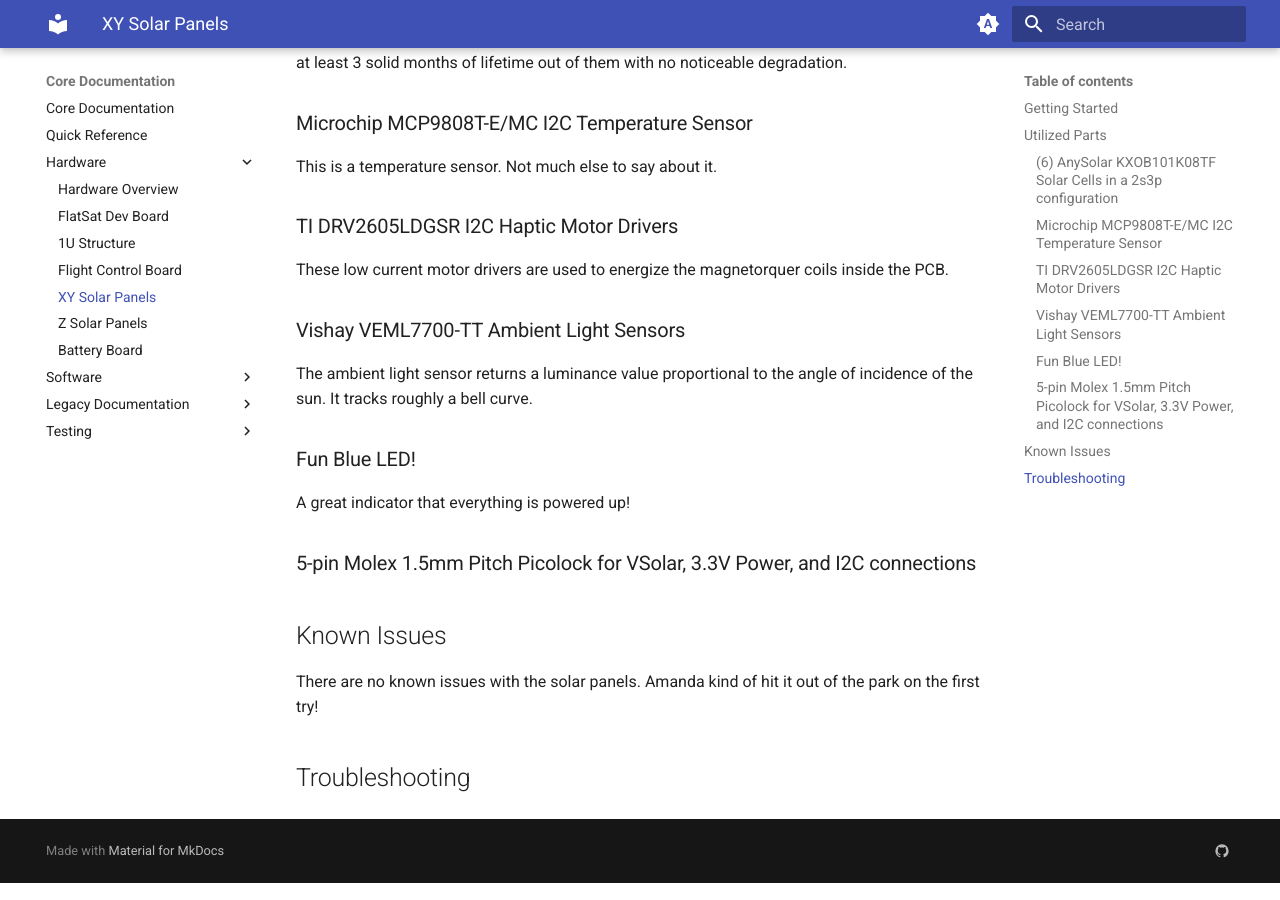
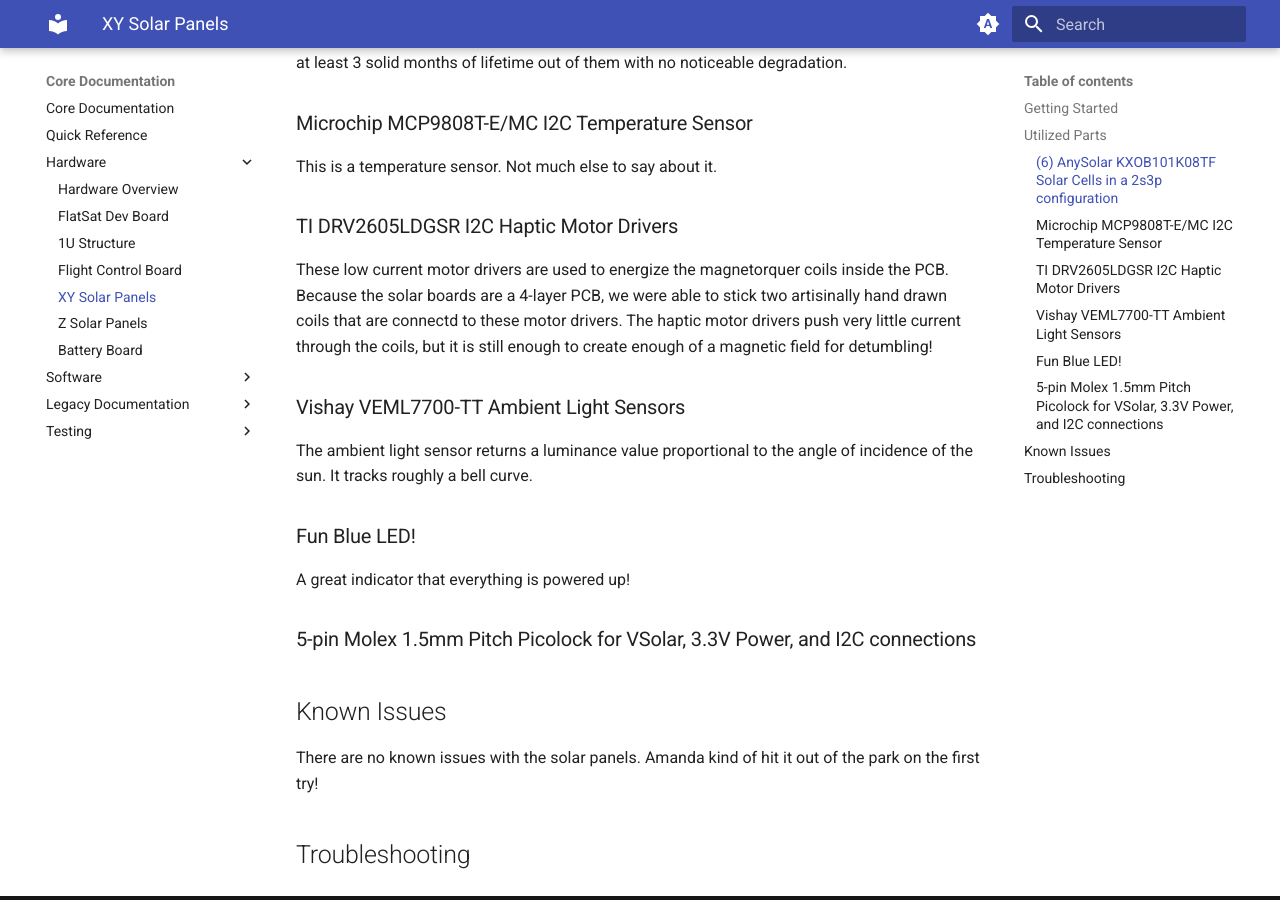
Before and after one commit to proveskit/Documentation, an MkDocs documentation site: the page built from docs/core_documentation/hardware/XY_solar_board.md, in a window 1280 px wide and 900 px high, scrolled down 1419 px. Built offline with MkDocs 1.6.1 and Material for MkDocs 9.7.7, drawn with Linux system fonts in a browser that asks for light colours.

Commit message:
Update XY_solar_board.md

```diff
--- a/docs/core_documentation/hardware/XY_solar_board.md
+++ b/docs/core_documentation/hardware/XY_solar_board.md
@@ -17,7 +17,7 @@
 This is a temperature sensor. Not much else to say about it.
 
 ### TI DRV2605LDGSR I2C Haptic Motor Drivers
-These low current motor drivers are used to energize the magnetorquer coils inside the PCB.
+These low current motor drivers are used to energize the magnetorquer coils inside the PCB. Because the solar boards are a 4-layer PCB, we were able to stick two artisinally hand drawn coils that are connectd to these motor drivers. The haptic motor drivers push very little current through the coils, but it is still enough to create enough of a magnetic field for detumbling!
 
 ### Vishay VEML7700-TT Ambient Light Sensors
 The ambient light sensor returns a luminance value proportional to the angle of incidence of the sun. It tracks roughly a bell curve.
```
